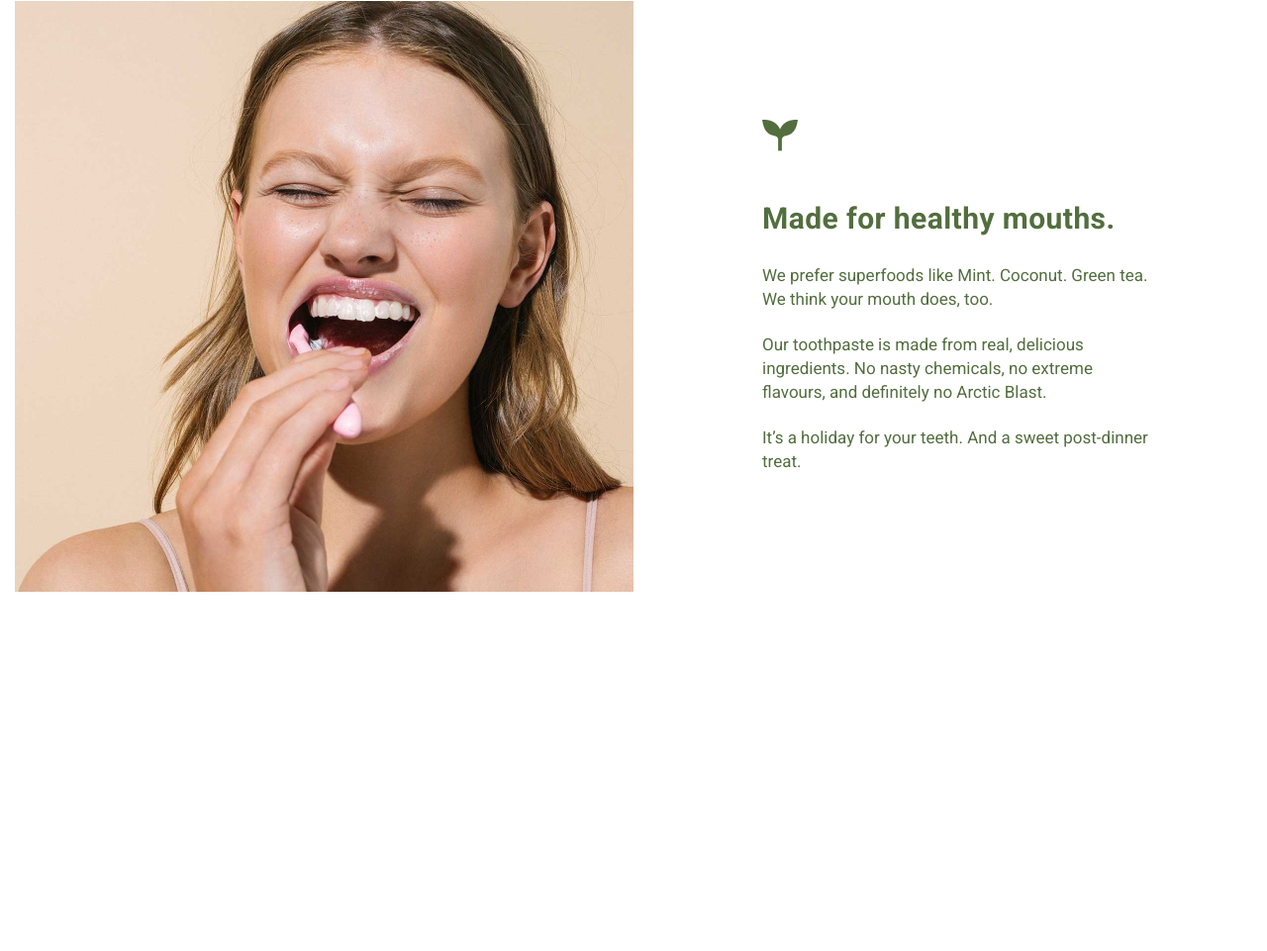
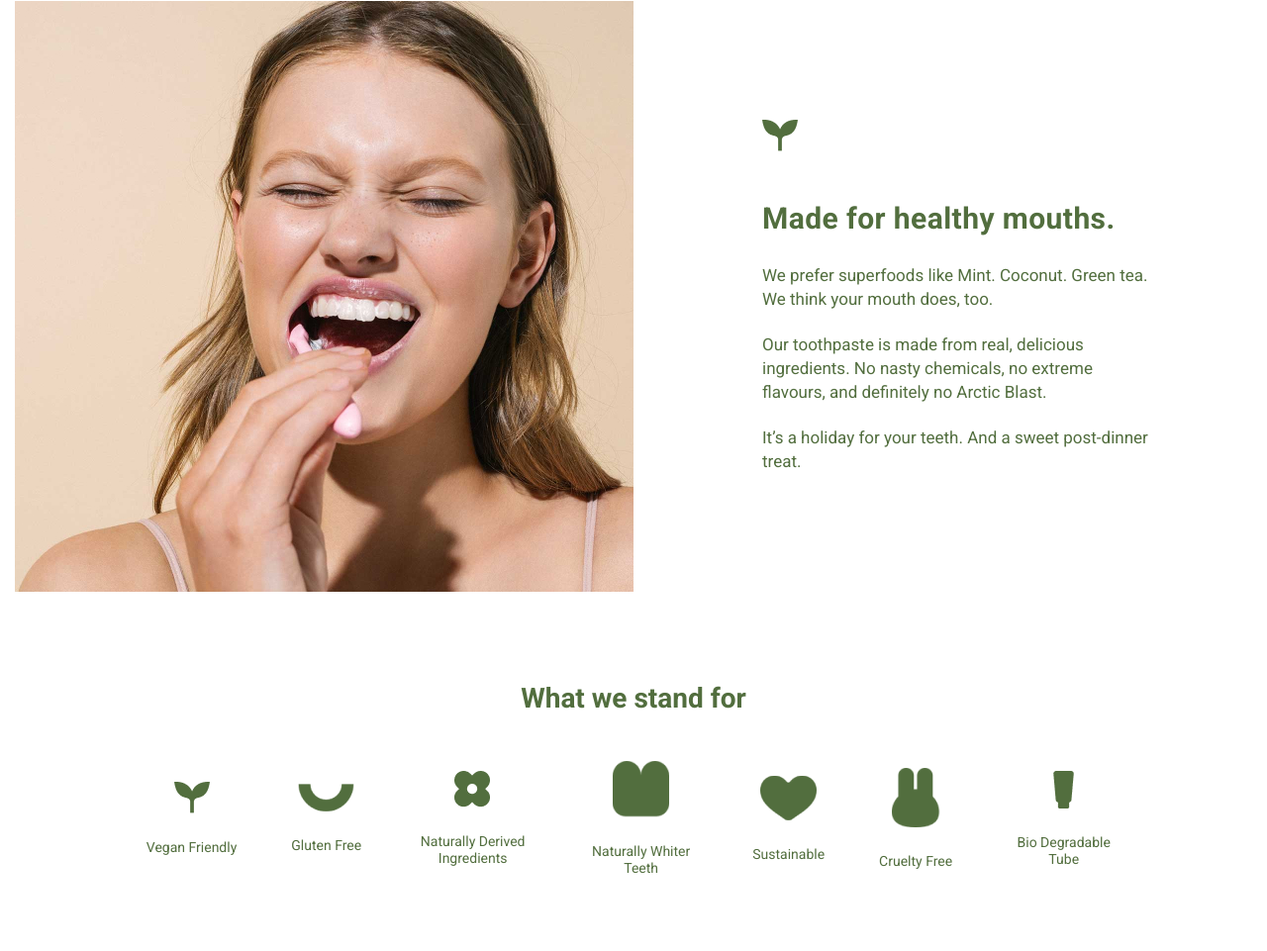
Before and after one commit to ana-saienko/tooth, a plain HTML site: page index.html in a window 1280 px wide. Shown: the part 3738-4699 px from the top of the page at 99% size. Before the commit the page ends 4426 px from the top, so only its background shows below. Drawn offline with Linux system fonts and the light colour scheme.

Commit message:
added we-stand SECTION, did not finish this

```diff
--- a/index.html
+++ b/index.html
@@ -217,6 +217,51 @@
             </div>
           </div>
         </section>
+
+        <div class="we-stand">
+          <div class="we-stand__container">
+            <h2 class="we-stand__title title">
+              What we stand for
+            </h2>
+            <div class="we-stand__box">
+              <div class="we-stand__item">
+                <img src="images/pros/leaf.png" alt="" class="we-stand__png">
+                <p class="we-stand__subtext">Vegan Friendly</p>
+              </div>
+
+              <div class="we-stand__item">
+                <img src="images/pros/gluten.png" alt="" class="we-stand__png">
+                <p class="we-stand__subtext">Gluten Free</p>
+              </div>
+
+              <div class="we-stand__item">
+                <img src="images/pros/flower.png" alt="" class="we-stand__png">
+                <p class="we-stand__subtext">Naturally Derived Ingredients</p>
+              </div>
+
+              <div class="we-stand__item">
+                <img src="images/pros/whiten.png" alt="" class="we-stand__png">
+                <p class="we-stand__subtext">Naturally Whiter Teeth</p>
+              </div>
+
+              <div class="we-stand__item">
+                <img src="images/pros/heart.png" alt="" class="we-stand__png">
+                <p class="we-stand__subtext">Sustainable</p>
+              </div>
+
+              <div class="we-stand__item">
+                <img src="images/pros/cruelty.png" alt="" class="we-stand__png">
+                <p class="we-stand__subtext">Cruelty Free</p>
+              </div>
+
+              <div class="we-stand__item">
+                <img src="images/pros/tube.png" alt="" class="we-stand__png">
+                <p class="we-stand__subtext">Bio Degradable Tube</p>
+              </div>
+
+            </div>
+          </div>
+        </div>
       </main>
       <footer class="footer"></footer>
     </div>
--- /dev/null
+++ b/stylesheets/layout/_we-stand.scss
@@ -0,0 +1,38 @@
+.we-stand {
+  padding-bottom: 75px;
+  text-align: center;
+}
+
+.we-stand__container {
+  max-width: $maxWidthContainer;
+  margin: 0 auto;
+  padding: 0 15px;
+}
+
+.we-stand__title {
+  margin-bottom: 45px;
+}
+
+.we-stand__subtext {
+  font-size: 14px;
+  line-height: 17px;
+  text-align: center;
+}
+
+.we-stand__box {
+  display: inline-flex;
+  align-items: center;
+  justify-content: center;
+}
+
+.we-stand__png {
+  margin-bottom: 26px;
+}
+
+.we-stand__item {
+	max-width: 115px;
+  margin-right: 55px;
+  &:last-child {
+    margin-right: 0;
+  }
+}
--- a/stylesheets/main.scss
+++ b/stylesheets/main.scss
@@ -23,6 +23,7 @@
   'layout/products',
   'layout/banner',
   'layout/pros',
+  'layout/we-stand',
   'layout/footer';
 
 // 5. Components
```
Also changed, not shown: images/pros/cruelty.png (added), images/pros/gluten.png (added), images/pros/heart.png (added), images/pros/whiten.png (added), stylesheets/main.css.
